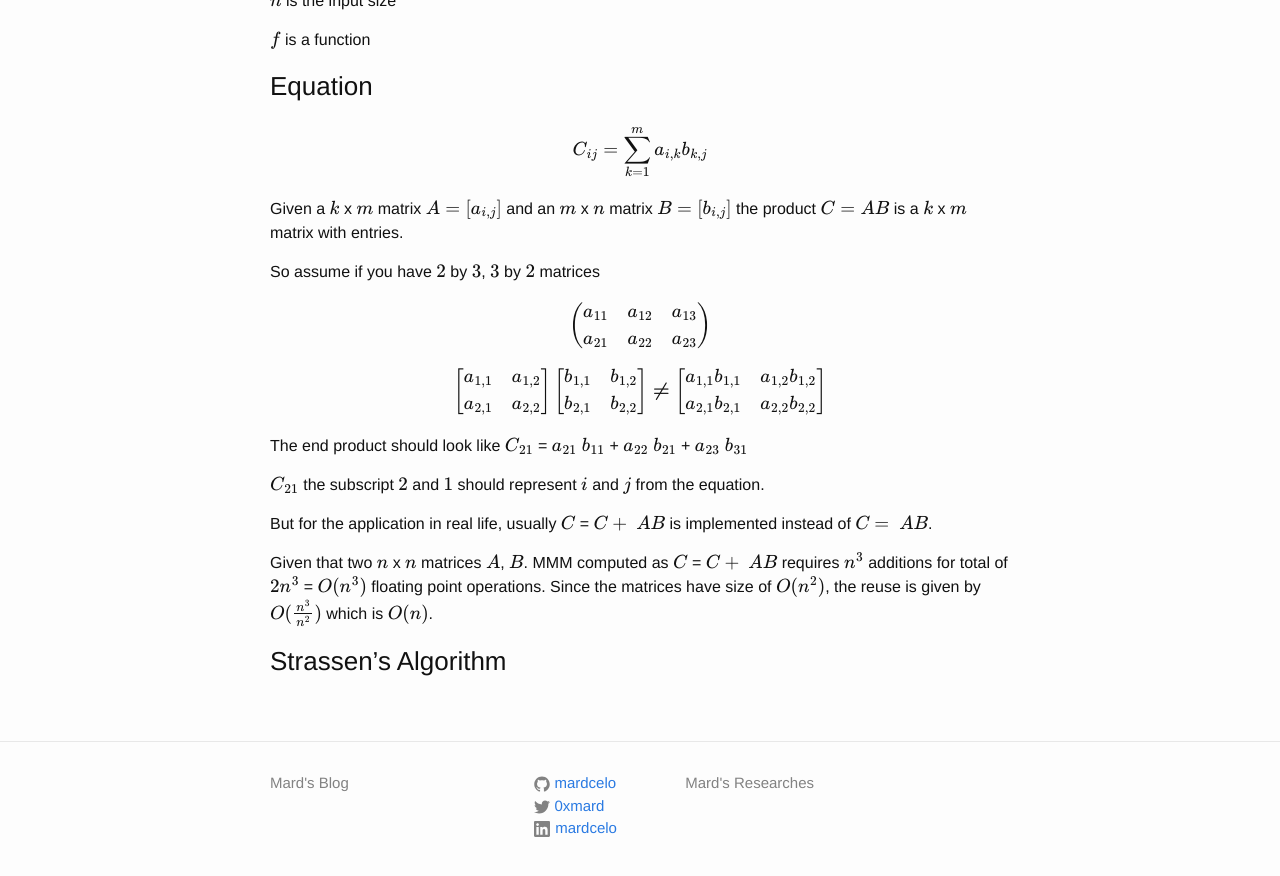
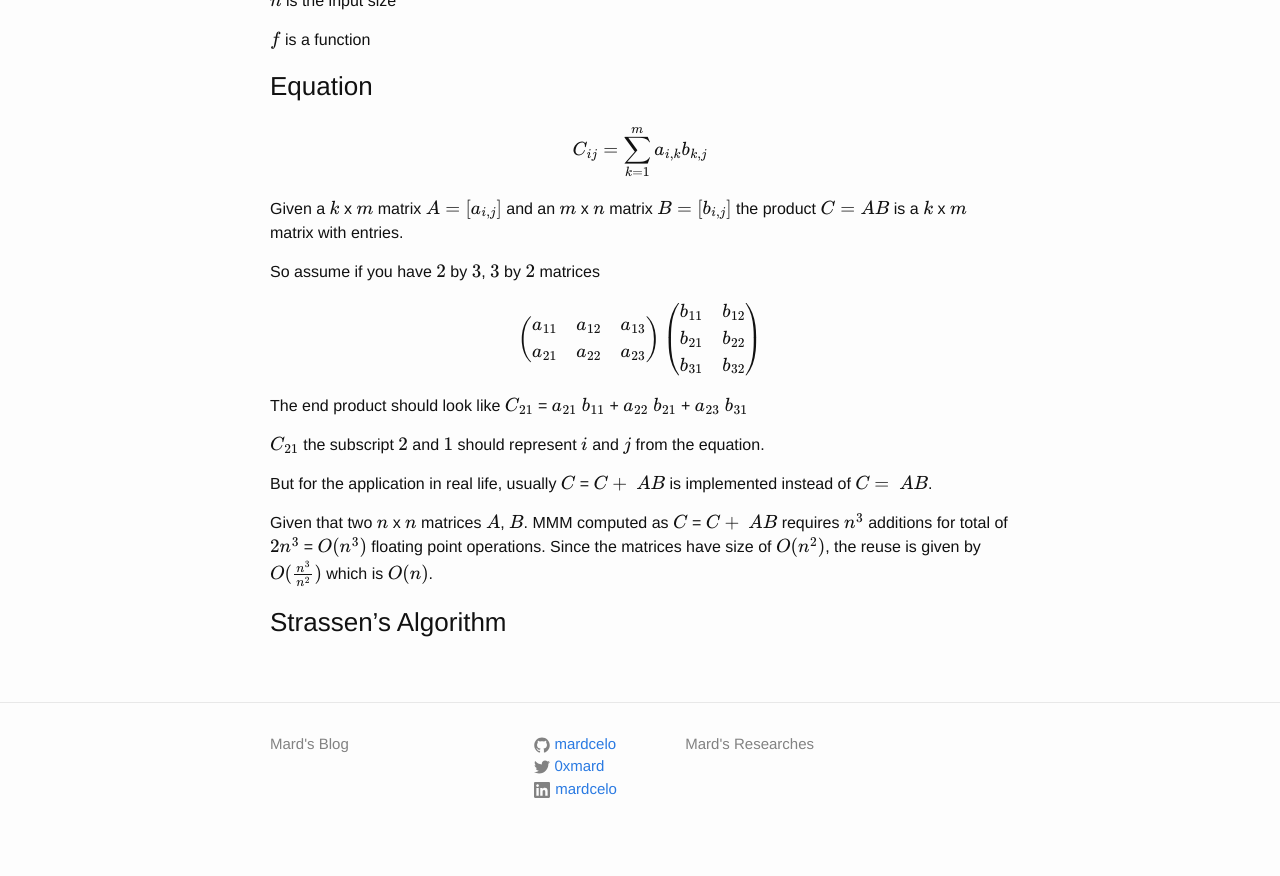
Before and after one commit to Mardcelo/mardcelo.github.io, a Jekyll site: the page built from _posts/2024-03-30-MMM-Implementation.markdown, in a window 1280 px wide and 900 px high, scrolled down 643 px. Shown: the top 876 px of the window. Built offline with Jekyll 4.4.1, drawn with Linux system fonts in a browser that asks for light colours; formulas are drawn with MathJax 3.

Commit message:
Update 2024-03-30-MMM-Implementation.markdown
Adding da mathjax
Woah me done bro

```diff
--- a/_posts/2024-03-30-MMM-Implementation.markdown
+++ b/_posts/2024-03-30-MMM-Implementation.markdown
@@ -32,13 +32,7 @@ Given a $k$ x $m$ matrix $A = [a_{i,j}]$ and an $m$ x $n$ matrix $B = [b_{i,j}]$
 
 So assume if you have $2$ by $3$, $3$ by $2$ matrices
 
-$$\begin{pmatrix}
-a_{11} & a_{12} & a_{13}\\
-a_{21} & a_{22} & a_{23}
-\end{pmatrix}$$
-
-$$\begin{bmatrix} a_{1,1} & a_{1,2} \\ a_{2,1} & a_{2,2}\end{bmatrix}\begin{bmatrix}b_{1,1} & b_{1,2} \\ b_{2,1} & b_{2,2}\end{bmatrix} \boldsymbol{\neq} \begin{bmatrix}a_{1,1}b_{1,1} & a_{1,2}b_{1,2} \\ a_{2,1}b_{2,1} & a_{2,2}b_{2,2}\end{bmatrix}$$
-
+$$\begin{pmatrix} a_{11} & a_{12} & a_{13} \\ a_{21} & a_{22} & a_{23}\end{pmatrix}\begin{pmatrix}b_{11} & b_{12} \\ b_{21} & b_{22} \\ b_{31} & b_{32}\end{pmatrix}$$
 
 The end product should look like $C_{21}$ = $a_{21}\ b_{11}$ + $a_{22}\ b_{21}$ + $a_{23}\ b_{31}$
 
```
